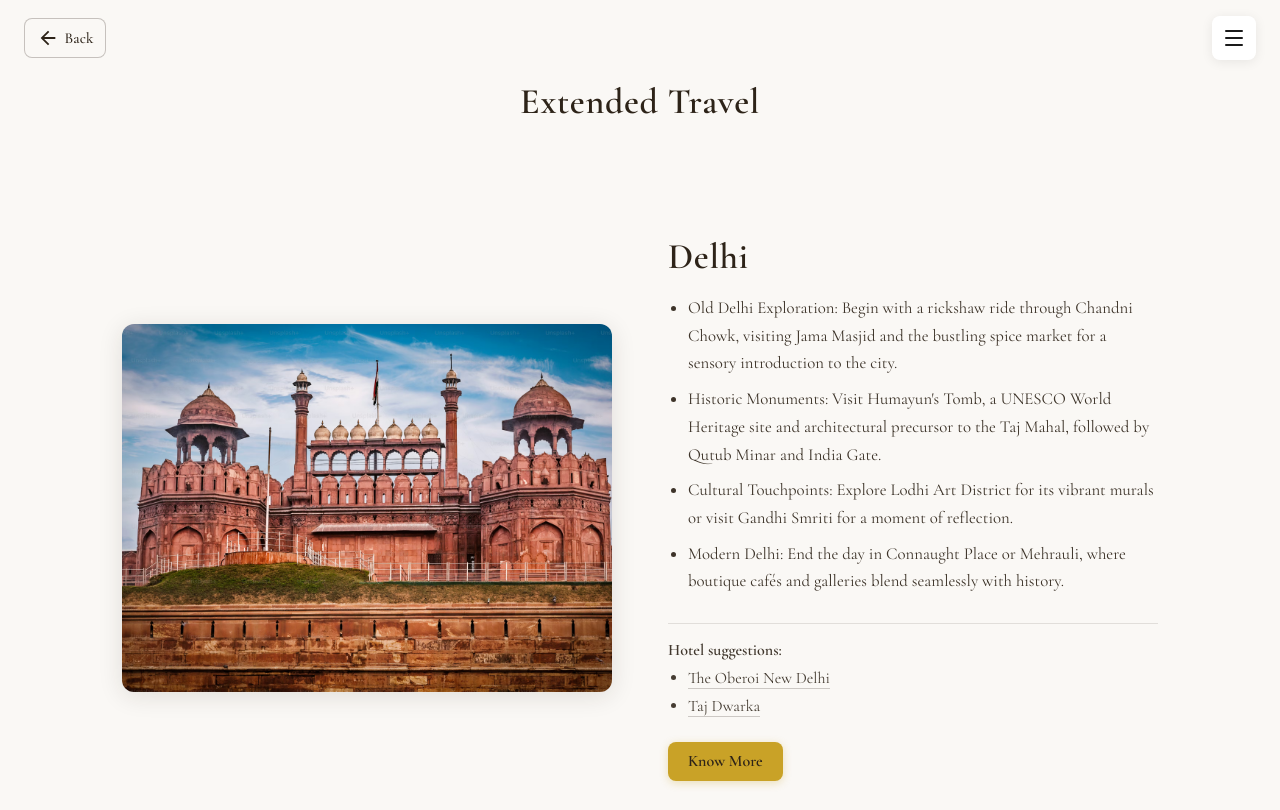
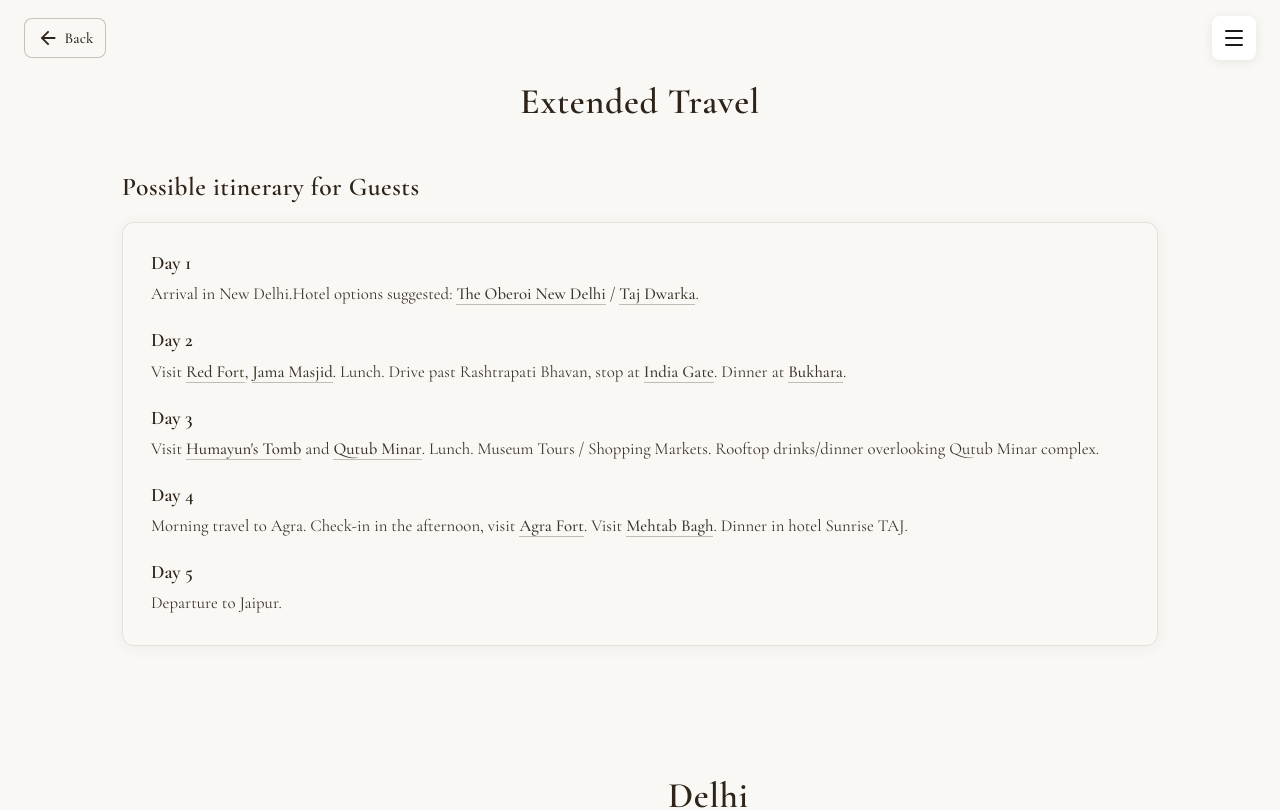
Before and after one commit to motionbyte/happy_birthday_gullu_veena, a React (Vite) app: page /extended-travel in a window 1280 px wide. Shown: the top 810 px of the page. Built offline with nearby package versions, Linux system fonts and the light colour scheme.

Commit message:
asdfasdfasd

```diff
--- a/src/pages/ExtendedTravelPage/ExtendedTravelPage.tsx
+++ b/src/pages/ExtendedTravelPage/ExtendedTravelPage.tsx
@@ -2,6 +2,7 @@ import { useState, useEffect } from 'react'
 import { useNavigate } from 'react-router-dom'
 import { Header } from '@/components/Header'
 import { CreditsSection } from '@/components/CreditsSection'
+import { ItinerarySection } from './components/ItinerarySection'
 import { TravelSection } from './components/TravelSection'
 import { extendedTravelData } from './data/extendedTravelData'
 import styles from './ExtendedTravelPage.module.css'
@@ -32,6 +33,7 @@ export function ExtendedTravelPage() {
       <div className={styles.page}>
         <main className={styles.content}>
           <h1 className={styles.pageTitle}>Extended Travel</h1>
+          <ItinerarySection />
           {extendedTravelData.map((item) => (
             <TravelSection key={item.id} {...item} />
           ))}
--- /dev/null
+++ b/src/pages/ExtendedTravelPage/components/ItinerarySection/ItinerarySection.module.css
@@ -0,0 +1,64 @@
+.wrap {
+  max-width: 1100px;
+  margin: 0 auto;
+  padding: 0 clamp(1.5rem, 4vw, 2rem) clamp(2.5rem, 6vw, 4rem);
+}
+
+.title {
+  font-family: 'Cormorant Garamond', Georgia, serif;
+  font-size: clamp(1.35rem, 3vw, 1.6rem);
+  font-weight: 700;
+  color: var(--warm);
+  margin: 0 0 1.25rem;
+  letter-spacing: 0.02em;
+}
+
+.card {
+  background: rgba(250, 248, 245, 0.95);
+  border: 1px solid rgba(45, 35, 24, 0.1);
+  border-radius: 12px;
+  padding: clamp(1.25rem, 3vw, 1.75rem);
+  box-shadow: 0 2px 16px rgba(45, 35, 24, 0.06);
+}
+
+.day {
+  margin-bottom: 1.25rem;
+}
+
+.day:last-child {
+  margin-bottom: 0;
+}
+
+.dayTitle {
+  font-family: 'Cormorant Garamond', Georgia, serif;
+  font-size: clamp(1.1rem, 2.2vw, 1.2rem);
+  font-weight: 600;
+  color: var(--warm);
+  margin: 0 0 0.4rem;
+}
+
+.dayItems {
+  margin: 0;
+  font-size: clamp(0.95rem, 1.9vw, 1.05rem);
+  line-height: 1.6;
+  color: var(--warm);
+  opacity: 0.92;
+}
+
+.placeLink {
+  color: var(--warm);
+  text-decoration: none;
+  border-bottom: 1px solid rgba(45, 35, 24, 0.3);
+  font-weight: 500;
+  transition: opacity 0.2s ease, border-color 0.2s ease;
+}
+
+.placeLink:hover {
+  opacity: 0.85;
+  border-bottom-color: rgba(45, 35, 24, 0.5);
+}
+
+.placeLink:focus-visible {
+  outline: 2px solid var(--warm);
+  outline-offset: 2px;
+}
--- /dev/null
+++ b/src/pages/ExtendedTravelPage/components/ItinerarySection/ItinerarySection.tsx
@@ -0,0 +1,46 @@
+import type { ItineraryDay, ItineraryDayItem } from '../../data/itineraryData'
+import { itineraryData } from '../../data/itineraryData'
+import styles from './ItinerarySection.module.css'
+
+const SECTION_TITLE = 'Possible itinerary for Guests'
+
+function getMapsUrl(query: string): string {
+  return `https://www.google.com/maps/search/?api=1&query=${encodeURIComponent(query)}`
+}
+
+function renderItem(item: ItineraryDayItem, index: number) {
+  if (typeof item === 'string') {
+    return <span key={index}>{item}</span>
+  }
+  return (
+    <a
+      key={index}
+      href={getMapsUrl(item.mapsQuery)}
+      target="_blank"
+      rel="noopener noreferrer"
+      className={styles.placeLink}
+    >
+      {item.text}
+    </a>
+  )
+}
+
+export function ItinerarySection() {
+  return (
+    <section className={styles.wrap} aria-labelledby="itinerary-heading">
+      <h2 id="itinerary-heading" className={styles.title}>
+        {SECTION_TITLE}
+      </h2>
+      <div className={styles.card}>
+        {itineraryData.map(({ day, items }: ItineraryDay) => (
+          <div key={day} className={styles.day}>
+            <h3 className={styles.dayTitle}>Day {day}</h3>
+            <p className={styles.dayItems}>
+              {items.map((item, i) => renderItem(item, i))}
+            </p>
+          </div>
+        ))}
+      </div>
+    </section>
+  )
+}
--- /dev/null
+++ b/src/pages/ExtendedTravelPage/components/ItinerarySection/index.ts
@@ -0,0 +1 @@
+export { ItinerarySection } from './ItinerarySection'
--- /dev/null
+++ b/src/pages/ExtendedTravelPage/data/itineraryData.ts
@@ -0,0 +1,69 @@
+export type ItineraryDayItem =
+  | string
+  | { text: string; mapsQuery: string }
+
+export type ItineraryDay = {
+  day: number
+  items: ItineraryDayItem[]
+}
+
+export const itineraryData: ItineraryDay[] = [
+  {
+    day: 1,
+    items: [
+      'Arrival in New Delhi.',
+      'Hotel options suggested: ',
+      { text: 'The Oberoi New Delhi', mapsQuery: 'The Oberoi New Delhi Delhi' },
+      ' / ',
+      { text: 'Taj Dwarka', mapsQuery: 'Taj Dwarka New Delhi' },
+      '.',
+    ],
+  },
+  {
+    day: 2,
+    items: [
+      'Visit ',
+      { text: 'Red Fort', mapsQuery: 'Red Fort Delhi' },
+      ', ',
+      { text: 'Jama Masjid', mapsQuery: 'Jama Masjid Delhi' },
+      '.',
+      ' Lunch.',
+      ' Drive past Rashtrapati Bhavan, stop at ',
+      { text: 'India Gate', mapsQuery: 'India Gate New Delhi' },
+      '.',
+      ' Dinner at ',
+      { text: 'Bukhara', mapsQuery: 'Bukhara Delhi' },
+      '.',
+    ],
+  },
+  {
+    day: 3,
+    items: [
+      'Visit ',
+      { text: "Humayun's Tomb", mapsQuery: "Humayun's Tomb Delhi" },
+      ' and ',
+      { text: 'Qutub Minar', mapsQuery: 'Qutub Minar Delhi' },
+      '.',
+      ' Lunch.',
+      ' Museum Tours / Shopping Markets.',
+      ' Rooftop drinks/dinner overlooking Qutub Minar complex.',
+    ],
+  },
+  {
+    day: 4,
+    items: [
+      'Morning travel to Agra.',
+      ' Check-in in the afternoon, visit ',
+      { text: 'Agra Fort', mapsQuery: 'Agra Fort Agra' },
+      '.',
+      ' Visit ',
+      { text: 'Mehtab Bagh', mapsQuery: 'Mehtab Bagh Agra' },
+      '.',
+      ' Dinner in hotel Sunrise TAJ.',
+    ],
+  },
+  {
+    day: 5,
+    items: ['Departure to Jaipur.'],
+  },
+]
```
